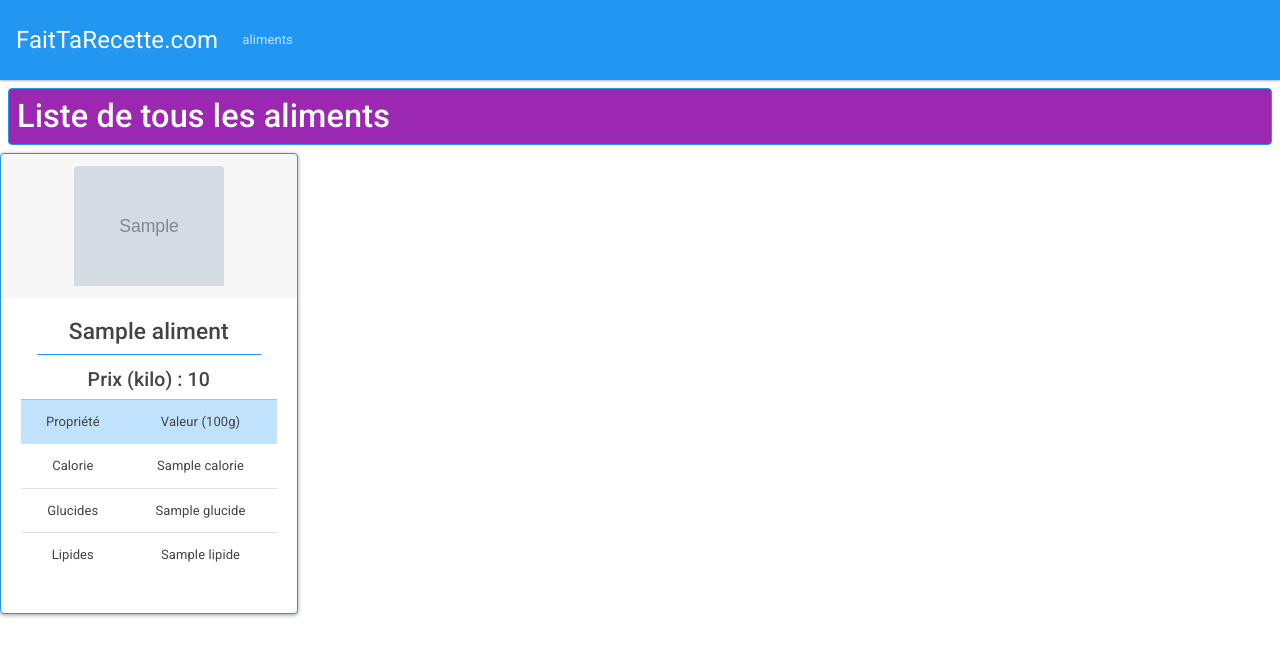
After one commit to Masamune42/3-recette, a Symfony app: template templates/aliment/aliments.html.twig in a window 1280 px wide. The commit adds this page. Shown: the top 657 px of the page. Run offline with Twig, Linux system fonts and the light colour scheme; the template is opened without the code that fills it: most values are stand-ins (such as "Sample title", 1, 10 or a date in 2020); grey boxes marked "Sample" are stand-in pictures; some libraries are stand-ins or nearby versions.

Commit message:
affichage de la liste des aliments avec images

```diff
--- a/composer.json
+++ b/composer.json
@@ -5,6 +5,7 @@
         "php": "^7.2.5",
         "ext-ctype": "*",
         "ext-iconv": "*",
+        "doctrine/doctrine-fixtures-bundle": "^3.3",
         "sensio/framework-extra-bundle": "^5.1",
         "symfony/asset": "5.0.*",
         "symfony/console": "5.0.*",
--- a/config/bundles.php
+++ b/config/bundles.php
@@ -12,4 +12,5 @@ return [
     Doctrine\Bundle\MigrationsBundle\DoctrineMigrationsBundle::class => ['all' => true],
     Symfony\Bundle\SecurityBundle\SecurityBundle::class => ['all' => true],
     Symfony\Bundle\MakerBundle\MakerBundle::class => ['dev' => true],
+    Doctrine\Bundle\FixturesBundle\DoctrineFixturesBundle::class => ['dev' => true, 'test' => true],
 ];
--- /dev/null
+++ b/public/css/main.css
@@ -0,0 +1,5 @@
+.perso_imgAliment{
+    width: 150px;
+    height: 120px;
+    object-fit: cover;
+}
--- /dev/null
+++ b/templates/aliment/aliments.html.twig
@@ -0,0 +1,45 @@
+{% extends 'base.html.twig' %}
+
+{% block title %}Hello AlimentController!{% endblock %}
+
+{% block monTitre %}Liste de tous les aliments{% endblock %}
+{% block body %}
+    <div class="row">
+        {% for aliment in aliments %}
+            <div class="col-12 col-md-6 col-lg-4 col-xl-3">
+                <div class="card border-primary mb-3 mx-auto" style="max-width:20rem">
+                    <div class="card-header text-center">
+                        <img src="{{ asset('images/'~ aliment.image) }}" class="perso_imgAliment card-img-top">
+                    </div>
+                    <div class="card-body">
+                        <h3 class="card-title text-center pb-2 mx-3 border-bottom border-primary">
+                            {{ aliment.nom }}
+                        </h3>
+                        <p class="card-text">
+                        <h4 class="text-center">Prix (kilo) : {{ aliment.prix }}</h4>
+                        <table class="table text-center">
+                            <tr class="table-primary">
+                                <td>Propriété</td>
+                                <td>Valeur (100g)</td>
+                            </tr>
+                            <tr>
+                                <td>Calorie</td>
+                                <td>{{ aliment.calorie }}</td>
+                            </tr>
+                            <tr>
+                                <td>Glucides</td>
+                                <td>{{ aliment.glucide }}</td>
+                            </tr>
+                            <tr>
+                                <td>Lipides</td>
+                                <td>{{ aliment.lipide }}</td>
+                            </tr>
+                        </table>
+                        </p>
+                    </div>
+                </div>
+            </div>
+        {% endfor %}
+    </div>
+
+{% endblock %}
--- a/templates/base.html.twig
+++ b/templates/base.html.twig
@@ -4,9 +4,35 @@
     <meta charset="UTF-8">
     <title>{% block title %}Welcome!{% endblock %}</title>
     {% block stylesheets %}{% endblock %}
+    <link rel="stylesheet" href="https://bootswatch.com/4/materia/bootstrap.min.css">
+    <link rel="stylesheet" href="{{ asset('css/main.css') }}">
 </head>
 <body>
+<nav class="navbar navbar-expand-lg navbar-dark bg-primary">
+    <a class="navbar-brand" href="{{ path('aliments') }}">FaitTaRecette.com</a>
+    <button class="navbar-toggler" type="button" data-toggle="collapse" data-target="#navbarColor01"
+            aria-controls="navbarColor01" aria-expanded="false" aria-label="Toggle navigation">
+        <span class="navbar-toggler-icon"></span>
+    </button>
+
+    <div class="collapse navbar-collapse" id="navbarColor01">
+        <ul class="navbar-nav mr-auto">
+            <li class="nav-item">
+                <a class="nav-link" href="{{ path('aliments') }}">aliments <span class="sr-only">(current)</span></a>
+            </li>
+    </div>
+</nav>
+<h1 class="border border-primary rounded p-2 m-2 text-white bg-info">{% block monTitre %}{% endblock %}</h1>
 {% block body %}{% endblock %}
 {% block javascripts %}{% endblock %}
+<script src="https://code.jquery.com/jquery-3.4.1.slim.min.js"
+        integrity="sha384-J6qa4849blE2+poT4WnyKhv5vZF5SrPo0iEjwBvKU7imGFAV0wwj1yYfoRSJoZ+n"
+        crossorigin="anonymous"></script>
+<script src="https://cdn.jsdelivr.net/npm/popper.js@1.16.0/dist/umd/popper.min.js"
+        integrity="sha384-Q6E9RHvbIyZFJoft+2mJbHaEWldlvI9IOYy5n3zV9zzTtmI3UksdQRVvoxMfooAo"
+        crossorigin="anonymous"></script>
+<script src="https://stackpath.bootstrapcdn.com/bootstrap/4.4.1/js/bootstrap.min.js"
+        integrity="sha384-wfSDF2E50Y2D1uUdj0O3uMBJnjuUD4Ih7YwaYd1iqfktj0Uod8GCExl3Og8ifwB6"
+        crossorigin="anonymous"></script>
 </body>
 </html>
```
Also changed, not shown: src/Controller/AlimentController.php (added, +20 -0 lines), src/DataFixtures/AppFixtures.php (added, +55 -0 lines), src/Entity/Aliment.php (added, +142 -0 lines), src/Migrations/Version20200211190957.php (added, +35 -0 lines), src/Repository/AlimentRepository.php (added, +50 -0 lines), public/images/aliments/carotte.png (added), public/images/aliments/patate.jpg (added), public/images/aliments/pomme.png (added), public/images/aliments/tomate.png (added), public/images/types/fruits.jpg (added), public/images/types/legumes.jpg (added), 3 other files. Lines whose indentation alone changed are shown as unchanged.
